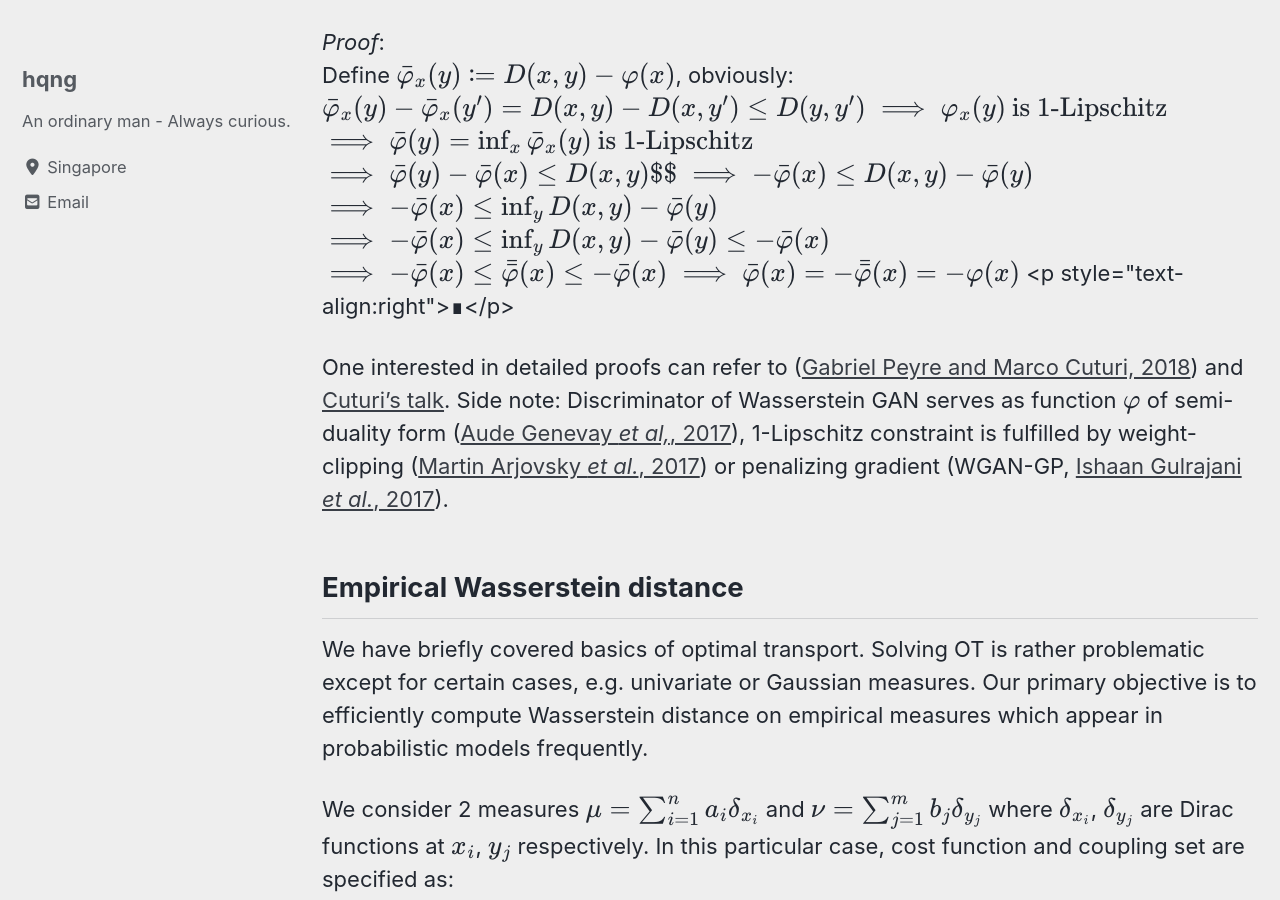
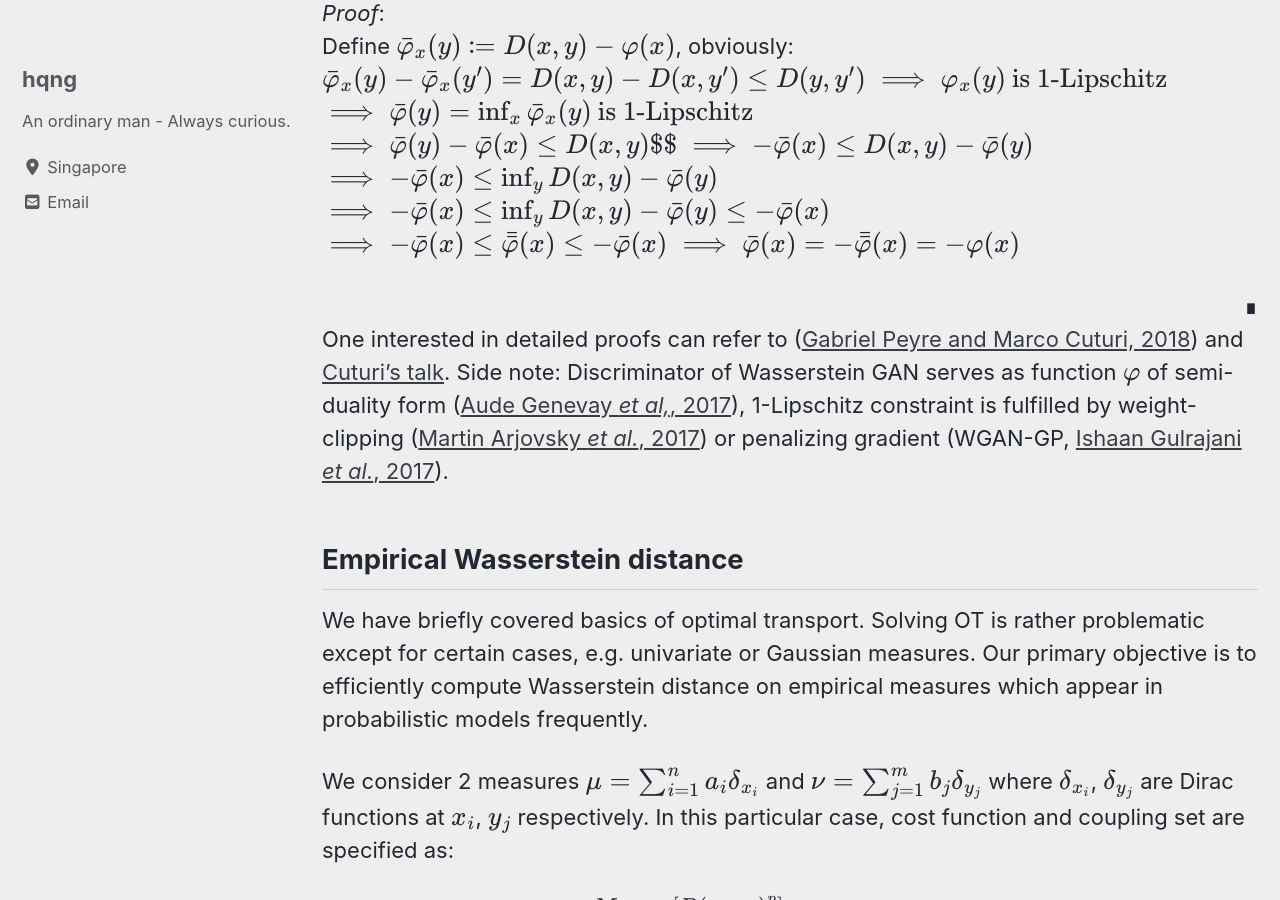
Before and after one commit to hqng/hqng.github.io, a Jekyll site: the page built from _posts/2019-09-07-OTandInference-p3.md, in a window 1280 px wide and 900 px high, scrolled down 5433 px. Built offline with Jekyll 4.4.1, drawn with Linux system fonts in a browser that asks for light colours; cached includes are drawn as plain includes; nearby versions of some CDN libraries; formulas are drawn with MathJax 3.

Commit message:
update subsection 3  of post 3

```diff
--- a/_posts/2019-09-07-OTandInference-p3.md
+++ b/_posts/2019-09-07-OTandInference-p3.md
@@ -148,7 +148,7 @@ $$ \small
 	(\star) \Leftrightarrow \sup_{\varphi \oplus \psi \leq c } \int \varphi d \mu + \int \psi d \nu
 \end{align*}
 $$
-{% endraw %} <p style="text-align:right">&#8718;</p>
+{% endraw %} <div style="text-align:right"> &#8718; </div>
 
 When cost function $c(x, y)$ is a metric $D^p(x,y)$, optimal transport cost is simplified to $p$*-Wasserstein distance* $W_p$:
 
@@ -221,7 +221,8 @@ $$\implies -\bar{\varphi}(x) \leq \inf_{y} D(x,y) - \bar{\varphi}(y)$$
 <br>
 $$\implies -\bar{\varphi}(x) \leq \inf_{y} D(x,y) - \bar{\varphi}(y) \leq -\bar{\varphi}(x)$$
 <br>
-$$\implies -\bar{\varphi}(x) \leq \bar{\bar{\varphi}}(x) \leq -\bar{\varphi}(x) \implies \bar{\varphi}(x) = -\bar{\bar{\varphi}}(x) = -\varphi(x)$$ <p style="text-align:right">&#8718;</p>
+$$\implies -\bar{\varphi}(x) \leq \bar{\bar{\varphi}}(x) \leq -\bar{\varphi}(x) \implies \bar{\varphi}(x) = -\bar{\bar{\varphi}}(x) = -\varphi(x)$$
+<div style="text-align:right"> &#8718; </div>
 
 One interested in detailed proofs can refer to ([Gabriel Peyre and Marco Cuturi, 2018](https://arxiv.org/abs/1803.00567)) and [Cuturi's talk](https://www.youtube.com/watch?v=1ZiP_7kmIoc&t=1500s).
 Side note: Discriminator of Wasserstein GAN serves as function $\varphi$ of semi-duality form ([Aude Genevay *et al,*, 2017](https://arxiv.org/abs/1706.01807)), 1-Lipschitz constraint is fulfilled by weight-clipping ([Martin Arjovsky *et al.*, 2017](https://arxiv.org/abs/1701.07875)) or penalizing gradient (WGAN-GP, [Ishaan Gulrajani *et al.*, 2017](https://papers.nips.cc/paper/7159-improved-training-of-wasserstein-gans)).
@@ -301,13 +302,11 @@ $$ \small
 L(P, \alpha, \beta) = \sum_{i j} P_{i j} M_{i j} + \epsilon P_{i j}\left(\log P_{i j}-1\right)+\alpha^{T}(P \mathbf{1}-a)+\beta^{T}\left(P^{T} \mathbf{1}-b\right)
 $$
 {% endraw %}
-<br>
 {% raw %}
 $$ \small
 \frac{\partial L}{\partial P_{ij}} = M_{i j} + \epsilon \log P_{ij} + \alpha_i + \beta_j
 $$
 {% endraw %}
-<br>
 Set this partial derivative equal to $0$, we get:
 <br>
 {% raw %}
@@ -315,7 +314,6 @@ $$ \small
 P_{i j}=e^{\frac{\alpha_{i}}{\epsilon}} e^{-\frac{M_{i j}}{\epsilon}} e^{\frac{\beta_{j}}{\epsilon}}=u_{i} K_{i j} v_{j}
 $$
 {% endraw %}
-<br>
 hence:
 <br>
 {% raw %}
@@ -328,7 +326,6 @@ P_{\epsilon} \in U(a, b) \Leftrightarrow \left\{
 	\right.
 $$
 {% endraw %}
-<br>
 {% raw %}
 $$ \small
 \implies P_{\epsilon} \in U(a, b) \Leftrightarrow \left\{
@@ -350,7 +347,6 @@ $$ \small
 	\right.
 $$
 {% endraw %}
-<br>
 {% raw %}
 $$ \small
 \implies \left\{
@@ -360,7 +356,7 @@ $$ \small
 	\end{array}
 	\right.
 $$
-{% endraw %} <p style="text-align:right">&#8718;</p>
+{% endraw %} <div style="text-align:right"> &#8718; </div>
 
 The above prop. suggests that if there exists a solution for regularized Wasserstein, it is unique and possibly computed once $u, v$ are available. As seen in the proof, these quantities can be approximated by repeating the last equation, in detail:<br>
 
```
